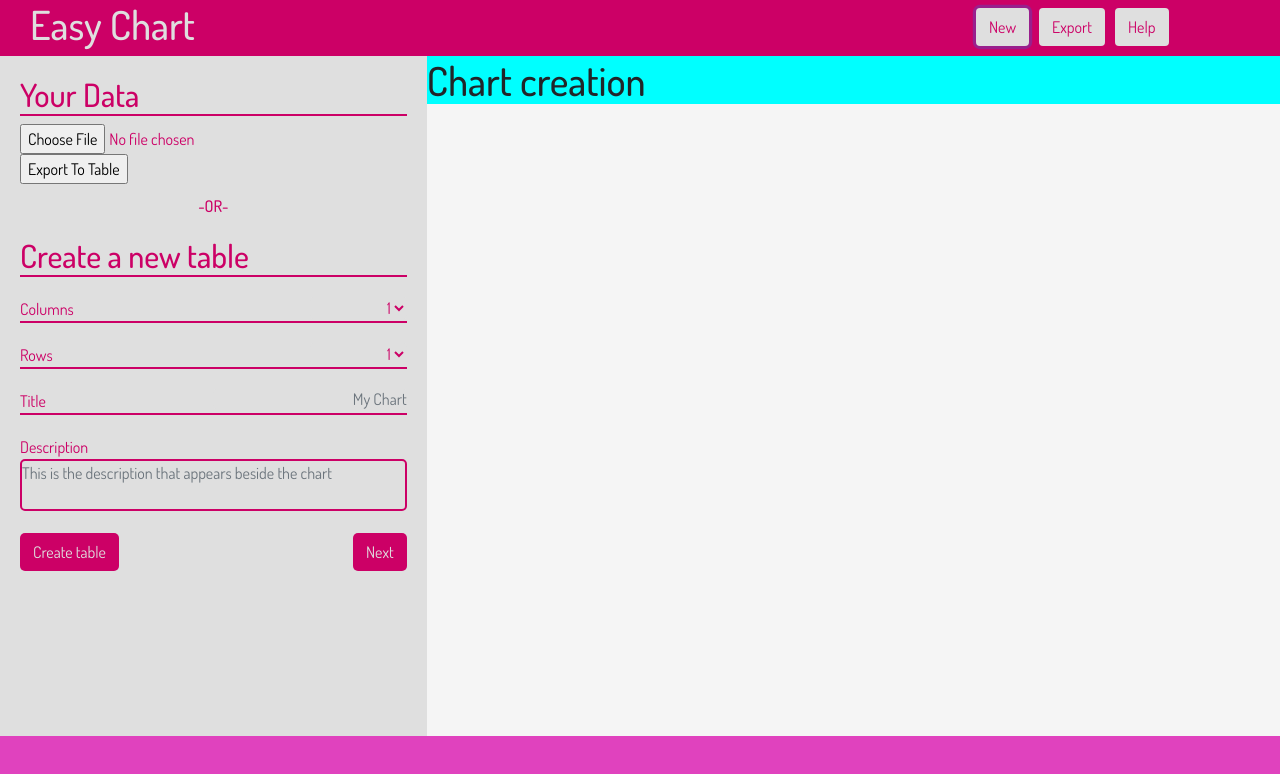
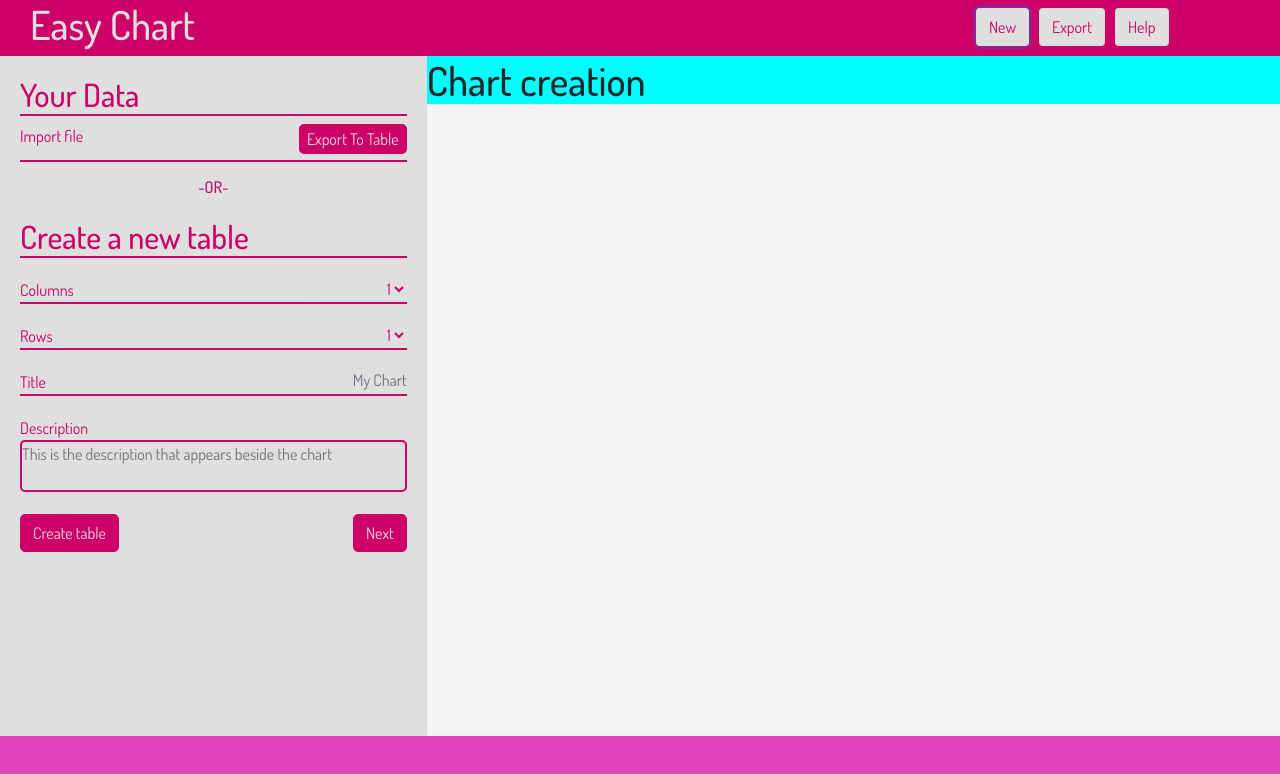
Before and after one commit to TomasErudito/easy-chart, a plain HTML site: page index.html in a window 1280 px wide. Both pictures are taken after a click on the button "New". Drawn offline with nearby package versions, Linux system fonts and the light colour scheme.

Commit message:
import xls file button style

```diff
--- a/assets/css/styles.css
+++ b/assets/css/styles.css
@@ -291,9 +291,9 @@ img {
     background-color: #cc0066;
     color:#dfdfdf;
     border-radius: 5px;
+    border-color: #cc0066;
+    border-style: double;
 }
-
-
 
 /*data table ------------------*/
 
@@ -322,7 +322,6 @@ width: 90%;
     background-color: #dfdfdf;
     color:#222;
     width:100%;
-    height:300px;
     border-spacing: 0;
 }
 
--- a/assets/js/myJavascript.js
+++ b/assets/js/myJavascript.js
@@ -91,7 +91,7 @@ function createTable(myRows, myColumns) {
 
     console.log("create a new table");
 
-    let myHTML = "<form autocomplete='off'><table class='main_table'>";
+    let myHTML = "<form autocomplete='off'><table class='main_table vh-100'>";
 
     for (i = 1; i <= myRows; i++) {
             myHTML += "<tr>";
--- a/index.html
+++ b/index.html
@@ -57,9 +57,10 @@
         <form autocomplete="off">
           <div class="form-row">
             <div class="form-group col-md-12">
-              <div class="custom-file">
-                <input type="file" id="excelfile" />
-                <input type="button" id="viewfile" value="Export To Table"/>
+              <div class="custom-file underline">
+                <label for="excelfile" class="data_menu_item reset w-50">Import file</label>
+                <input type="file" class="hidden" id="excelfile" />
+                <input type="button" id="viewfile" class="data_menu_button right" value="Export To Table"/>
               </div>
             </div>
           </div>
```
